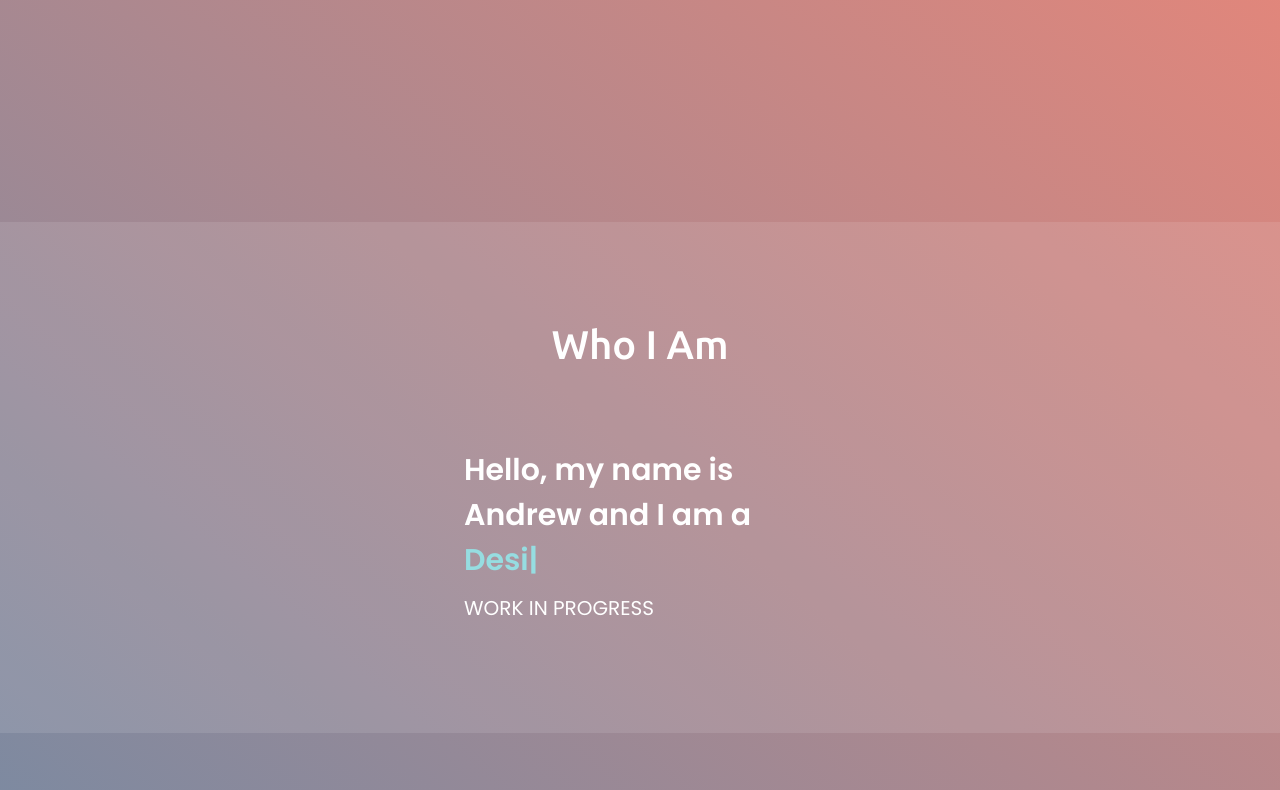
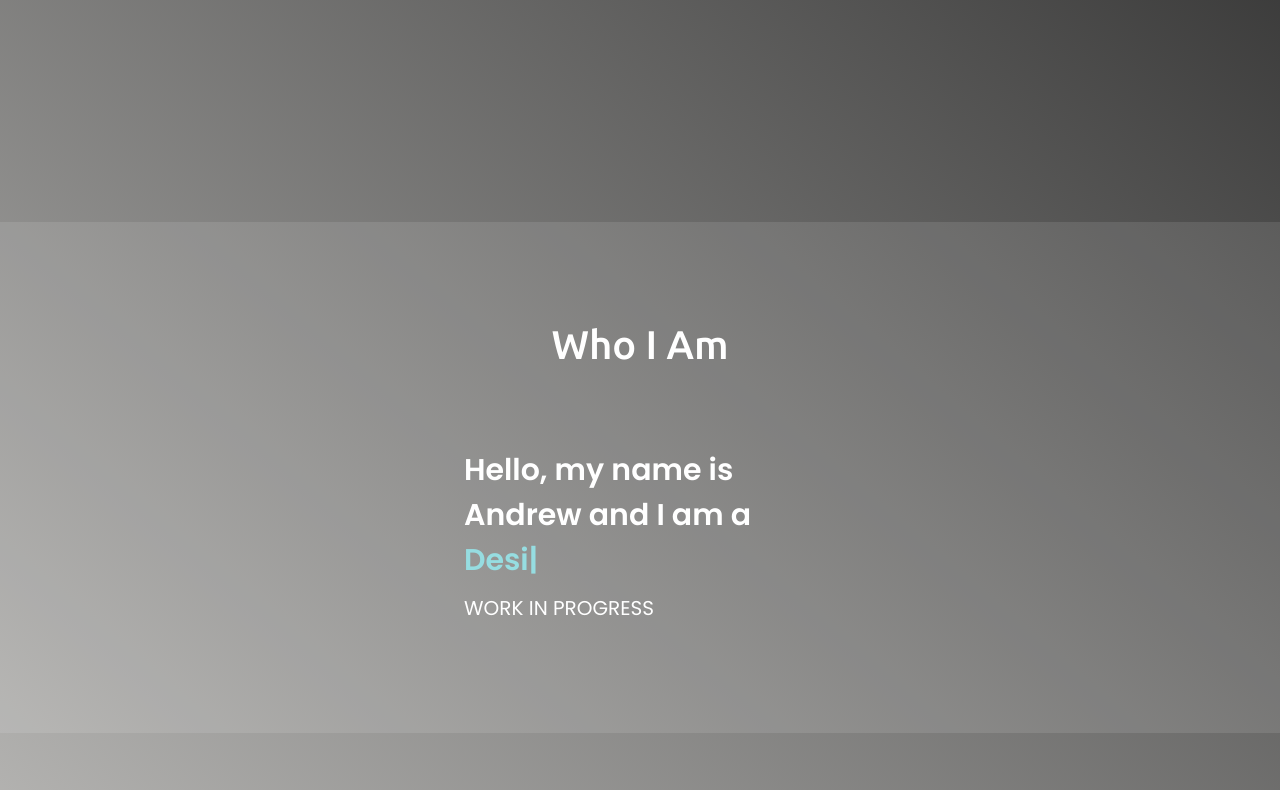
Before and after one commit to 7asu/portfolio, a plain HTML site: page index.html in a window 1280 px wide. Shown: the part 578-1368 px from the top of the page. Drawn offline with nearby package versions, Linux system fonts and the light colour scheme.

Commit message:
Update style.css

```diff
--- a/style.css
+++ b/style.css
@@ -9,7 +9,7 @@
 
 html{
     scroll-behavior: smooth;
-    background: linear-gradient(220.55deg, #FF8570 0%, #418CB7 100%);
+    background: linear-gradient(220.55deg, #191919 0%, #FAF9F6 100%);
 }
 
 /* custom scroll bar */
```
